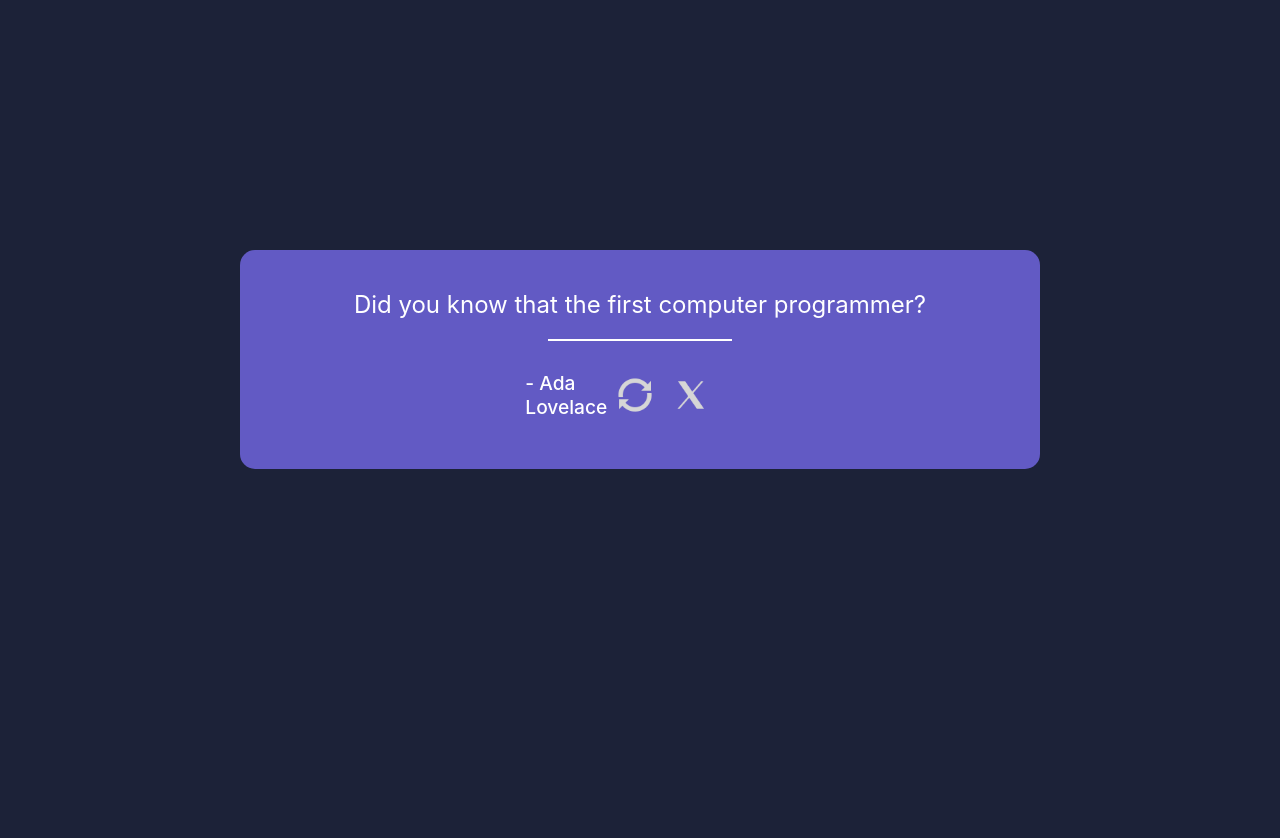
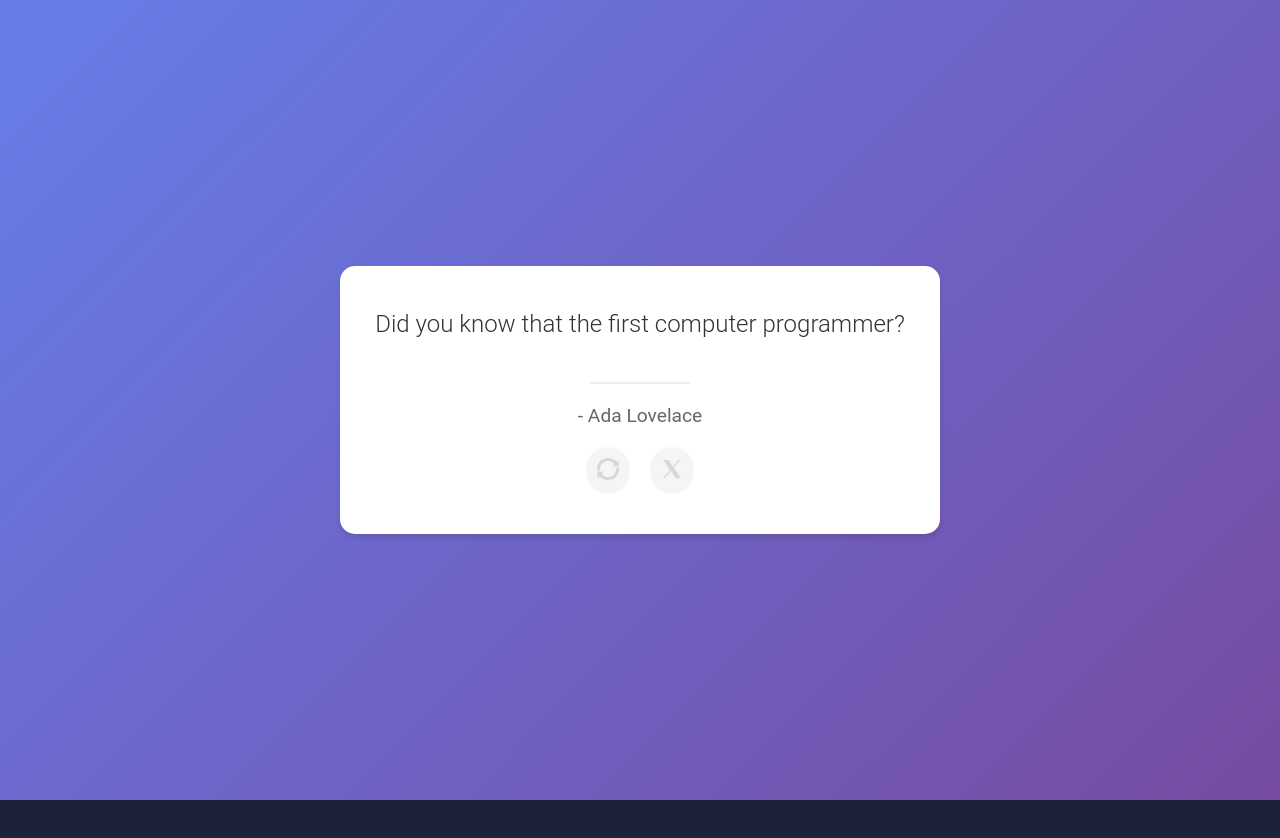
Before and after one commit to nemitha2005/Quote-Genarator, a React (Create React App) app: page / in a window 1280 px wide. Shown: the top 838 px of the page. After the commit the page ends 800 px from the top, so only its background shows below. Built offline with nearby package versions, Linux system fonts and the light colour scheme; no server answers.

Commit message:
latest update

```diff
--- a/src/components/RandomQuote/RandomQuote.css
+++ b/src/components/RandomQuote/RandomQuote.css
@@ -1,46 +1,63 @@
+.background {
+  display: flex;
+  justify-content: center;
+  align-items: center;
+  height: 100vh;
+  background: linear-gradient(135deg, #667eea, #764ba2);
+  font-family: "Roboto", sans-serif;
+}
+
 .container {
   display: flex;
   flex-direction: column;
   align-items: center;
-    margin: auto;
-    margin-top: 250px;
-    background: #625ac4;
+  background: #fff;
   width: 80%;
-    max-width: 800px;
+  max-width: 600px;
   border-radius: 15px;
-    padding: 20px;
+  box-shadow: 0 4px 6px rgba(0, 0, 0, 0.1);
+  padding: 40px 20px;
   box-sizing: border-box;
+  text-align: center;
 }
 
 .quote {
-    padding: 20px;
-    color: white;
+  color: #333;
   font-size: 1.5rem;
-    text-align: center;
+  margin-bottom: 20px;
+  line-height: 1.5;
+  font-weight: 300;
+  opacity: 0;
+  transition: opacity 0.5s ease-in-out;
+}
+
+.fade-in {
+  opacity: 1;
 }
 
 .line {
   width: 80%;
-    max-width: 600px;
-    height: 1.5px;
-    background: white;
-    margin: auto;
+  height: 2px;
+  background: #eee;
+  margin: 20px auto;
 }
 
 .bottom {
   display: flex;
-    flex-direction: row;
-    justify-content: space-between;
+  flex-direction: column;
   align-items: center;
-    width: 80%;
-    max-width: 600px;
-    margin: 30px 0px;
+  width: 100%;
+}
+.author {
+  color: #666;
+  font-size: 1.2rem;
+  margin-bottom: 20px;
+  opacity: 0;
+  transition: opacity 0.5s ease-in-out;
 }
 
-.author {
-    color: white;
-    font-size: 1.2rem;
-    font-weight: 500;
+.fade-in {
+  opacity: 1;
 }
 
 .icons {
@@ -48,56 +65,66 @@
   gap: 20px;
 }
 
-.icons img {
+.icon-button {
+  background: #f5f5f5;
+  border: none;
+  border-radius: 50%;
+  padding: 10px;
   cursor: pointer;
-    height: 36px;
+  transition: background 0.3s;
+  outline: none;
 }
 
-/* Tablet View */
-@media (max-width: 768px) {
-    .container {
-        width: 90%;
-        margin-top: 150px;
+.icon-button:hover {
+  background: #e0e0e0;
 }
 
+.icon-button img {
+  height: 24px;
+}
+
+.icon-button.loading img {
+  animation: spin 1s linear infinite;
+}
+
+@keyframes spin {
+  from {
+    transform: rotate(0deg);
+  }
+  to {
+    transform: rotate(360deg);
+  }
+}
+
+@media (max-width: 768px) {
   .quote {
     font-size: 1.3rem;
-    }
-
-    .bottom {
-        flex-direction: column;
-        gap: 20px;
   }
 
   .author {
     font-size: 1.1rem;
   }
 
-    .icons {
-        gap: 10px;
+  .icon-button img {
+    height: 20px;
   }
 }
 
-/* Mobile View */
 @media (max-width: 480px) {
   .container {
-        width: 100%;
-        margin-top: 100px;
+    width: 90%;
+    padding: 20px;
   }
 
   .quote {
     font-size: 1rem;
   }
 
-    .bottom {
-        width: 90%;
-    }
-
   .author {
     font-size: 1rem;
   }
 
-    .icons {
-        gap: 10px;
+  .icon-button img {
+    height: 18px;
   }
 }
--- a/src/components/RandomQuote/RandomQuote.jsx
+++ b/src/components/RandomQuote/RandomQuote.jsx
@@ -9,6 +9,8 @@ const RandomQuote = () => {
     text: "Did you know that the first computer programmer?",
     author: "Ada Lovelace",
   });
+  const [loading, setLoading] = useState(false);
+  const [fadeIn, setFadeIn] = useState(true);
 
   useEffect(() => {
     async function fetchQuotes() {
@@ -22,8 +24,14 @@ const RandomQuote = () => {
   }, []);
 
   const random = () => {
+    setLoading(true);
+    setFadeIn(false);
+    setTimeout(() => {
       const select = quotes[Math.floor(Math.random() * quotes.length)];
       setQuote(select);
+      setLoading(false);
+      setFadeIn(true);
+    }, 500);
   };
 
   const twitter = () => {
@@ -33,15 +41,21 @@ const RandomQuote = () => {
   };
 
   return (
+    <div className="background">
       <div className="container">
-      <div className="quote">{quote.text}</div>
+        <div className={`quote ${fadeIn ? 'fade-in' : ''}`}>{quote.text}</div>
         <div>
           <div className="line"></div>
           <div className="bottom">
-          <div className="author">- {quote.author.split(",")[0]}</div>
+            <div className={`author ${fadeIn ? 'fade-in' : ''}`}>- {quote.author.split(",")[0]}</div>
             <div className="icons">
-            <img src={reload_icon} onClick={random} alt="reload" />
-            <img src={twitter_icon} onClick={twitter} alt="twitter" />
+              <button className={`icon-button ${loading ? 'loading' : ''}`} onClick={random}>
+                <img src={reload_icon} alt="reload" />
+              </button>
+              <button className="icon-button" onClick={twitter}>
+                <img src={twitter_icon} alt="twitter" />
+              </button>
+            </div>
           </div>
         </div>
       </div>
```
Lines whose indentation alone changed are shown as unchanged.
